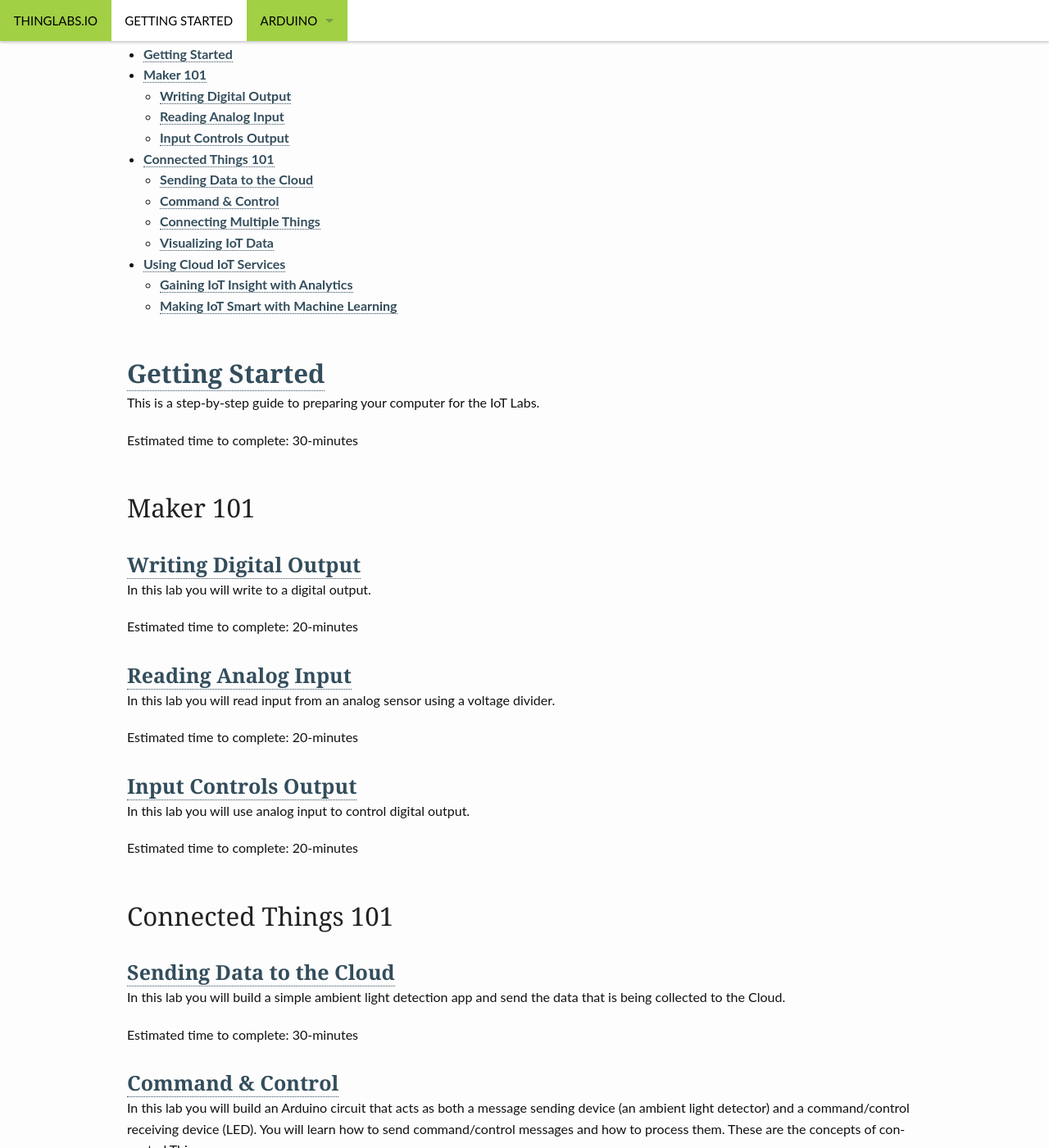
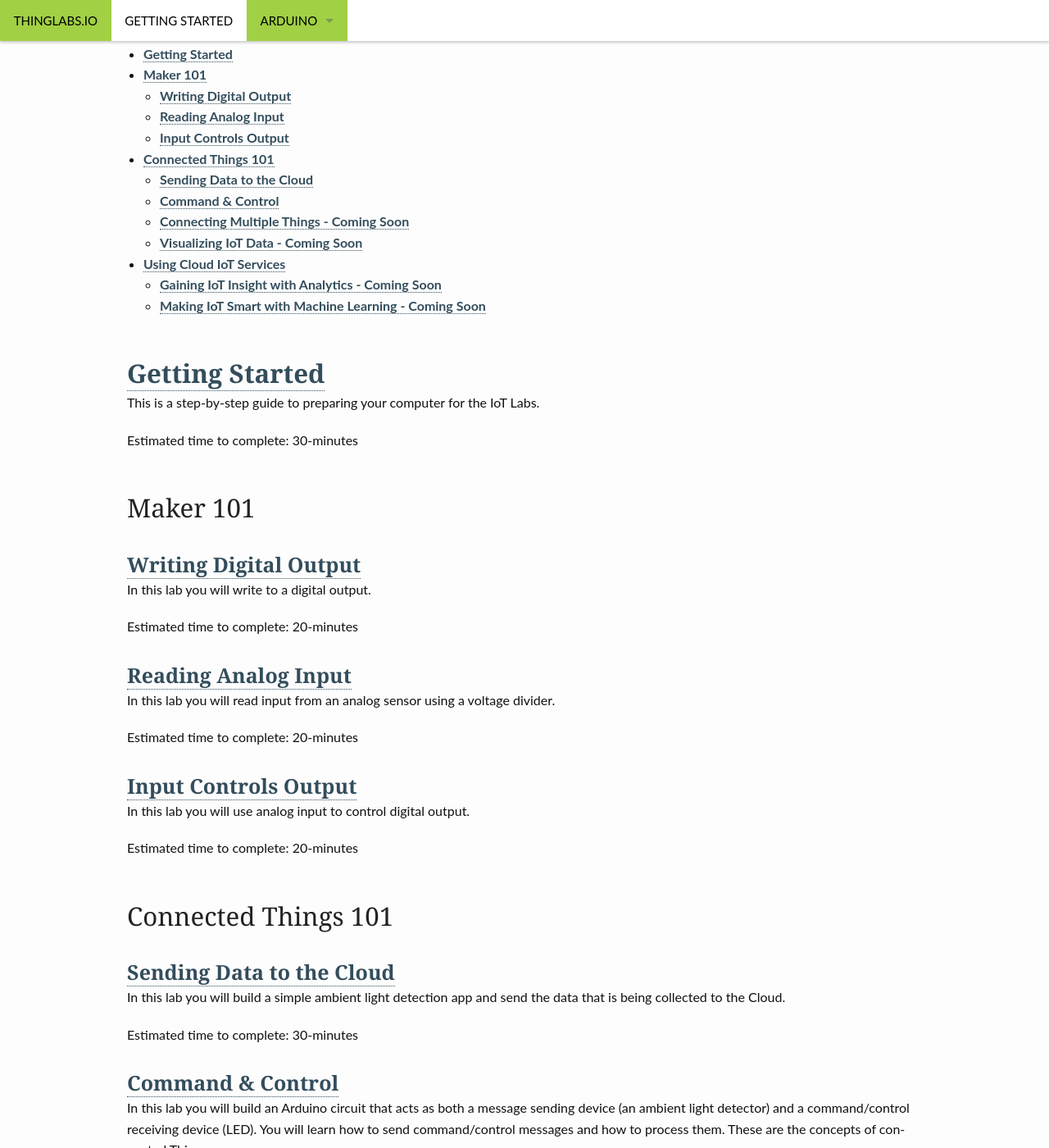
Before and after one commit to ThingLabsIo/ThingLabsIo.github.io, a Jekyll site: the page built from pages/labs.md, in a window 1280 px wide and 1400 px high, scrolled down 362 px. Shown: the whole window at 82% size. Built offline with Jekyll 4.4.1, drawn with Linux system fonts in a browser that asks for light colours; some of the changed text lies outside the part shown.

Commit message:
Labs landing page update

```diff
--- a/pages/labs.md
+++ b/pages/labs.md
@@ -52,18 +52,18 @@ In this lab you will build an Arduino circuit that acts as both a message sendin
 
 Estimated time to complete: 40-minutes
 
-### [Connecting Multiple Things][7]
+### Connecting Multiple Things - Coming Soon
 Coming soon.
 
-### [Visualizing IoT Data][8]
+### Visualizing IoT Data - Coming Soon
 Coming soon.
 
 ## Using Cloud IoT Services
 
-### Gaining IoT Insight with Analytics
+### Gaining IoT Insight with Analytics - Coming Soon
 Coming soon.
 
-### Making IoT Smart with Machine Learning
+### Making IoT Smart with Machine Learning - Coming Soon
 Coming soon.
 
 [1]: /arduino/00/
```
